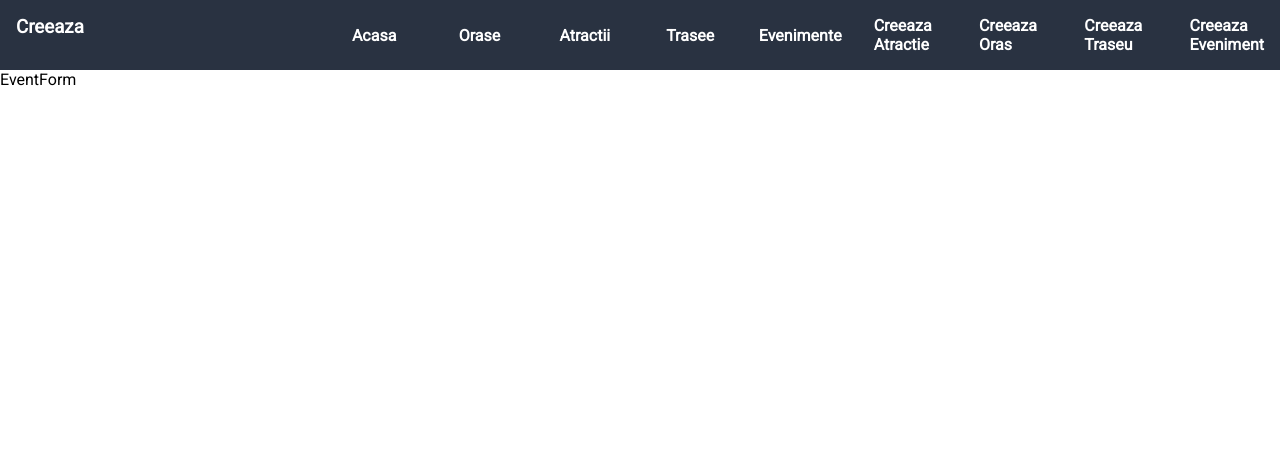
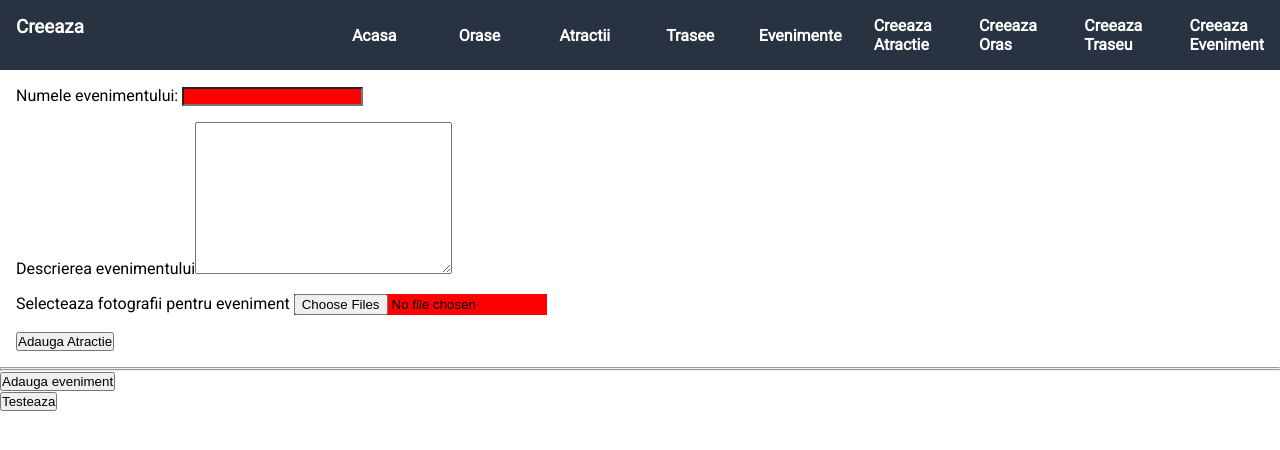
Before and after one commit to Yash8840/Manage-Database, a React (Vite) app in the folder client/: page /events/create in a window 1280 px wide. Shown: the top 450 px of the page. Built offline with nearby package versions, Linux system fonts and the light colour scheme.

Commit message:
Event Create Page in React

```diff
--- a/client/components/EditorForm.jsx
+++ b/client/components/EditorForm.jsx
@@ -1,7 +1,9 @@
 import React from "react";
+import { useForm } from "react-hook-form";
 
 const Editor = (props) => {
     const { info, onEditInfo } = props;
+
 
     return(
         <form action="" className="editor-form">
--- a/client/components/EventForm.jsx
+++ b/client/components/EventForm.jsx
@@ -1,9 +1,122 @@
-import React from "react";
+import React, { useState } from "react";
+import { useForm } from "react-hook-form";
+import SelectPlace from "../pages/SelectPlace";
+import Place from "./Place";
 
 const EventForm = () => {
+    const { register, handleSubmit } = useForm();
+    const [ title, setTitle ] = useState("");
+    const [ description, setDescription ] = useState("");
+    const [ images, setImages ] = useState([]);
+    const [ placesId, setPlacesId ] = useState('');
+
+    const [ showPlacesPage, setShowPlacesPage ] = useState(false);
+    const [ selectedPlaces, setSelectedPlaces ] = useState([]);
+
+    const handleSelectPlace = ({ id, place }) => {
+        let selectedPlacesAdd = [...selectedPlaces];
+        let placesInRoadAdd = placesId;
+        if(placesInRoadAdd.includes(id)) {
+            setMessagePlaceExists("Atractia se afla deja in traseu");
+        } else {
+            selectedPlacesAdd.push(place);
+            setSelectedPlaces(selectedPlacesAdd);
+
+            placesInRoadAdd += `${id},`;
+            setPlacesId(placesInRoadAdd);
+
+            setShowPlacesPage(false);
+        }
+    }
+
+    const handleCancelShowPlaces = () => {
+        setShowPlacesPage(false);
+    }
+
+
+
+    const submitForm = async () => {
+        const formData = {
+            title,
+            description,
+            places: placesId,
+            photo: images,
+        }
+
+        const res = await fetch("http://localhost:3000/api/events/create",  {
+            method: "POST",
+            mode: 'cors',
+            body: JSON.stringify(formData),
+            headers: {
+                "Content-Type": "application/json"
+            }
+        });
+
+        if(res.status !== 200) {
+            return;
+        }
+    };
+
+    const testFormData = () => {
+        const formData = {
+            title,
+            description,
+            places: placesId,
+            photo: images,
+        };
+
+        console.log(formData);
+    }
     return (
         <section className = "form">
-            EventForm
+            <form action="http://localhost:3000/api/events/create" method = "POST" encType="multipart/form-data"
+                onChange = { () => handleSubmit(submitForm)}>
+                <div className="form-group">
+                    <label htmlFor="title"> Numele evenimentului: </label>
+                    <input {...register("title", { required: "required field" })} type="text" name = "title"
+                        onChange = { (e) => { setTitle(e.target.value)}} />
+                    <input type="hidden" name = { "places" } value = { placesId } />
+                </div>
+
+                <div className="form-group">
+                    <label htmlFor="description"> Descrierea evenimentului</label>
+                    <textarea cols = "30" rows = "10" { ...register("description", { required: "required field" })} type="text" name = "description"
+                        onChange =  { e => setDescription (e.target.value)} />
+                </div>
+
+                <div className="form-group">
+                    <label htmlFor="photo[]"> Selecteaza fotografii pentru eveniment </label>
+                    <input type="file" name = "photo[]"  multiple onChange = { e => setImages(e.target.files)} />
+                </div>
+
+                <div className="form-group">
+                    <button type = "button" onClick = { () => { setShowPlacesPage(true)}}>Adauga Atractie</button>
+
+                    { showPlacesPage &&
+                        <SelectPlace onCancelShowPages = { handleCancelShowPlaces } onSelectPlace = { handleSelectPlace } />
+                    }
+                </div>
+
+                    <hr />
+
+                <section className="selected-roads">
+                    { selectedPlaces.map(place => {
+                        return(
+                            <article key = { place._id }>
+                                <Place id = { place._id } place = { place } />
+                            </article>
+                        )
+                    })}
+                </section>
+
+                    <hr />
+
+                <article className="button-holder">
+                    <button type = "submit"> Adauga eveniment </button>
+                </article>
+            </form>
+
+            <button onClick = { testFormData }> Testeaza </button>
         </section>
     )
 };
```
Also changed, not shown: 1 other file (tests, documents, lock files or other folders).
